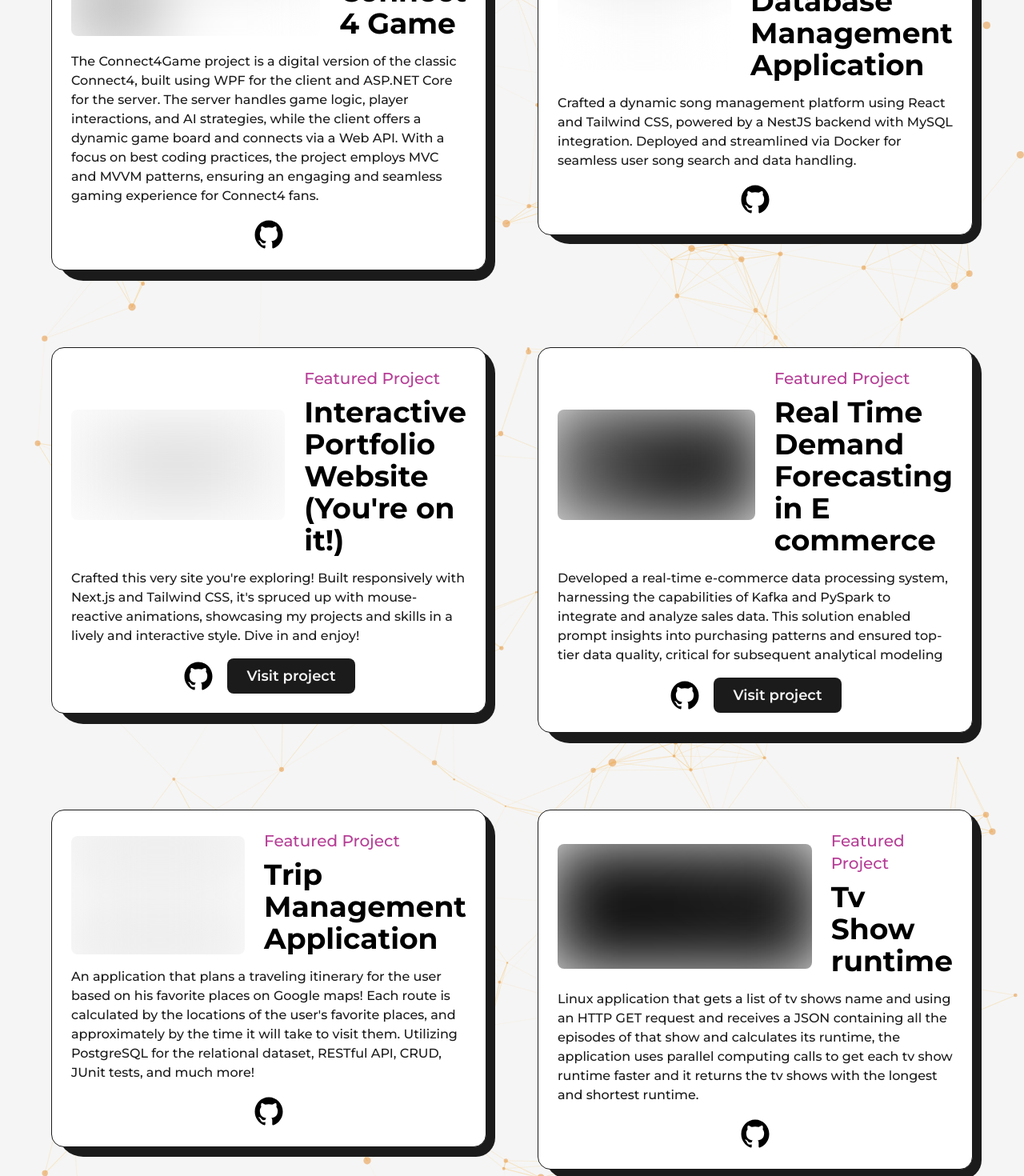
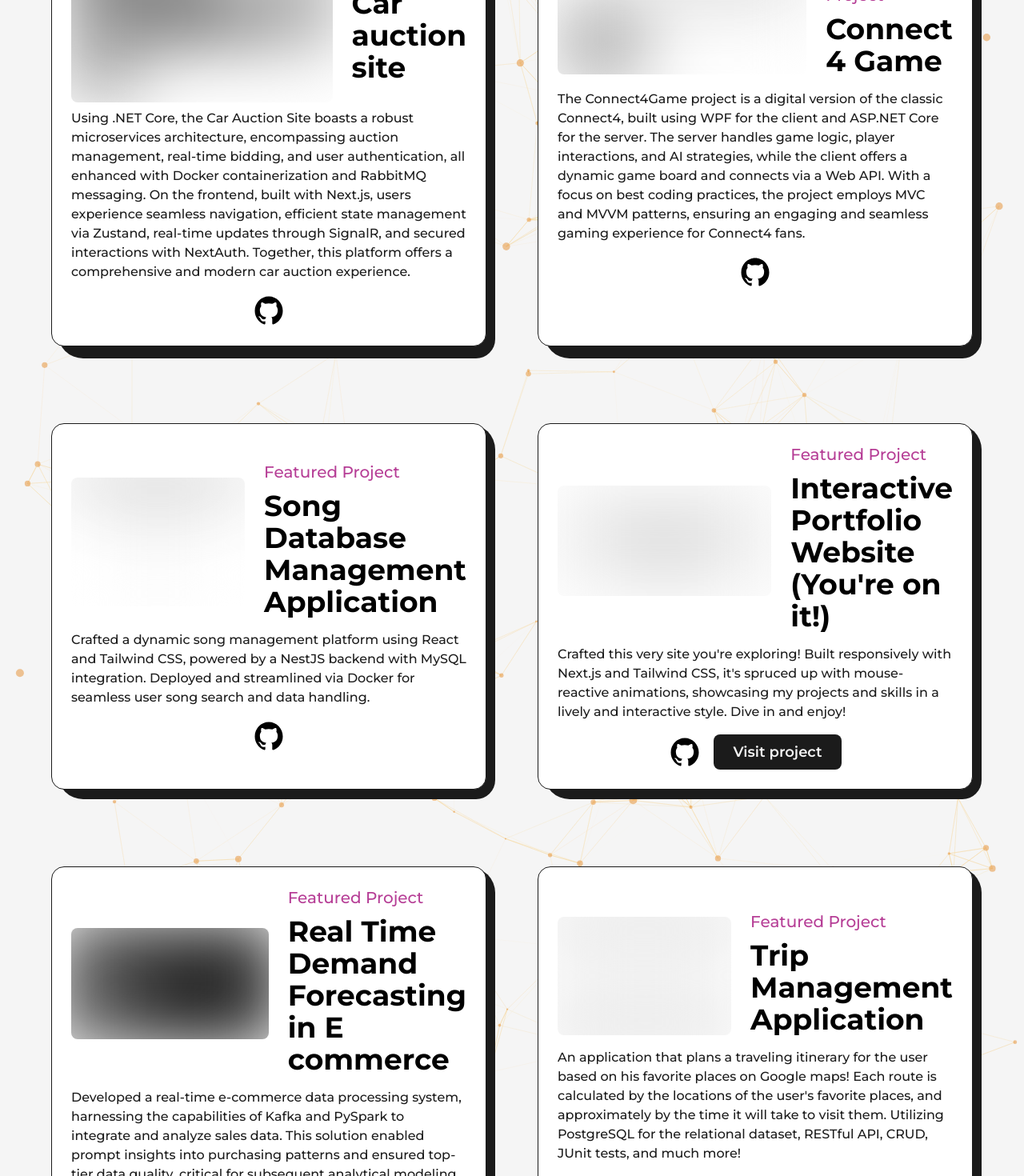
Before and after one commit to idanHur/idanhur.github.io, a Next.js app: page /projects in a window 1280 px wide. Shown: the part 440-1910 px from the top of the page at 80% size. Built offline with nearby package versions, Linux system fonts and the light colour scheme.

Commit message:
Added car auction project description

```diff
--- a/src/pages/projects.js
+++ b/src/pages/projects.js
@@ -4,6 +4,7 @@
 import Head from 'next/head'
 import Link from 'next/link'
 import React, { useState } from 'react'
+import carAuctionImg from "../../public/images/projects/carAuction.png"
 import project1 from "../../public/images/projects/Connect4.jpg"
 import project2 from "../../public/images/projects/song-db-management.jpg"
 import project3 from "../../public/images/projects/ProtfolioWebsite.jpg"
@@ -21,7 +22,7 @@
     const FramerImage = motion(Image);
 
     return(
-        <article className='w-full flex flex-col items-center justify-center
+        <article className='w-full flex flex-grow flex-col items-center justify-center
         rounded-2xl border border-solid border-dark bg-white relative rounded-br-2xl p-6
         dark:bg-dark dark:text-light dark:border-light'>
         <div className='absolute top-0 -right-3 -z-10 w-[101%] h-[103%] rounded-[2rem]
@@ -83,7 +84,17 @@
             <Layout>
                 <AnimatedText className="!text-4xl lg:!text-6xl mb-8 md:mb-16 " text="Crafted with Passion: A Tour of My Technological Triumphs."/>
                 <div className='grid grid-cols-1 md:grid-cols-6 lg:grid-cols-12 gap-24 gap-x-6 md:gap-y-24 lg:gap-x-8 xl:gap-x-16'>
-                    <div className='col-span-1 md:col-span-3 lg:col-span-6'>
+
+                    <div className='col-span-1 md:col-span-3 lg:col-span-6 flex flex-col'>
+                        <FeaturedProject
+                            title={`${projectsStrings.carAuctionTitle}`}
+                            summary={`${projectsStrings.carAuctionSummary}`}
+                            img= {carAuctionImg}
+                            github={`${projectsStrings.carAuctionGithub}`}
+                            type="Featured Project "
+                        />
+                    </div>
+                    <div className='col-span-1 md:col-span-3 lg:col-span-6 flex flex-col'>
                         <FeaturedProject
                             title={`${projectsStrings.connect4Title}`}
                             summary={`${projectsStrings.connect4Summary}`}
@@ -92,7 +103,7 @@
                             type="Featured Project "
                         />
                     </div>
-                    <div className='col-span-1 md:col-span-3 lg:col-span-6'>
+                    <div className='col-span-1 md:col-span-3 lg:col-span-6 flex flex-col'>
                         <FeaturedProject
                                 title={`${projectsStrings.songDatabaseTitle}`}
                                 summary={`${projectsStrings.songDatabaseSummary}`}
@@ -101,7 +112,7 @@
                                 type="Featured Project "
                         />
                     </div>
-                    <div className='col-span-1 md:col-span-3 lg:col-span-6'>
+                    <div className='col-span-1 md:col-span-3 lg:col-span-6 flex flex-col'>
                         <FeaturedProject
                                 title={`${projectsStrings.portfolioWebsiteTitle}`}
                                 summary={`${projectsStrings.portfolioWebsiteSummary}`}
@@ -111,7 +122,7 @@
                                 type="Featured Project "
                         />
                     </div>
-                    <div className='col-span-1 md:col-span-3 lg:col-span-6'>
+                    <div className='col-span-1 md:col-span-3 lg:col-span-6 flex flex-col'>
                         <FeaturedProject
                                 title={`${projectsStrings.demandForecastingTitle}`}
                                 summary={`${projectsStrings.demandForecastingSummary}`}
@@ -121,7 +132,7 @@
                                 type="Featured Project "
                         />
                     </div>
-                    <div className='col-span-1 md:col-span-3 lg:col-span-6'>
+                    <div className='col-span-1 md:col-span-3 lg:col-span-6 flex flex-col'>
                         <FeaturedProject
                                 title={`${projectsStrings.tripManagementTitle}`}
                                 summary={`${projectsStrings.tripManagementSummary}`}
@@ -130,7 +141,7 @@
                                 type="Featured Project "
                         />
                     </div>
-                    <div className='col-span-1 md:col-span-3 lg:col-span-6'>
+                    <div className='col-span-1 md:col-span-3 lg:col-span-6 flex flex-col'>
                         <FeaturedProject
                                 title={`${projectsStrings.showRuntimeTitle}`}
                                 summary={`${projectsStrings.showRuntimeSummary}`}
@@ -140,7 +151,7 @@
                         />
                     </div>
 
-                    <div className='col-span-1 md:col-span-3 lg:col-span-6'>
+                    <div className='col-span-1 md:col-span-3 lg:col-span-6 flex flex-col'>
                         <FeaturedProject
                                 title={`${projectsStrings.titanicTitle}`}
                                 summary={`${projectsStrings.titanicSummary}`}
@@ -150,6 +161,7 @@
                                 type="Featured Project "
                         />
                     </div>
+
                     <div className='col-span-1 md:col-span-6 lg:col-span-12'>
                     </div>
 
--- a/src/strings.js
+++ b/src/strings.js
@@ -62,9 +62,17 @@
 export const titanicGithub = `https://github.com/idanHur/Titanic/blob/main/Titanic_1.ipynb`;
 export const titanicLink = `https://www.kaggle.com/competitions/titanic/data`;
 
+export const carAuctionTitle = "Car auction site";
+export const carAuctionSummary = `Using .NET Core, the Car Auction Site boasts a robust microservices architecture, encompassing auction management,
+    real-time bidding, and user authentication, all enhanced with Docker containerization and RabbitMQ messaging. On the frontend, built with Next.js,
+    users experience seamless navigation, efficient state management via Zustand, real-time updates through SignalR, and secured interactions with NextAuth. Together,
+    this platform offers a comprehensive and modern car auction experience.`;
+export const carAuctionGithub = `https://github.com/idanHur/Car-Auction-Site`;
+
+
 export const projectsStrings  = {connect4Title, connect4Summary, connect4Github, songDatabaseTitle, songDatabaseSummary, songDatabaseGithub, portfolioWebsiteTitle, portfolioWebsiteSummary, portfolioWebsiteGithub, portfolioWebsiteLink,
     demandForecastingTitle, demandForecastingSummary, demandForecastingGithub, demandForecastingLink, tripManagementTitle, tripManagementSummary, tripManagementGithub,
-    showRuntimeTitle, showRuntimeSummary, showRuntimeGithub, titanicTitle, titanicSummary, titanicGithub, titanicLink};
+    showRuntimeTitle, showRuntimeSummary, showRuntimeGithub, titanicTitle, titanicSummary, titanicGithub, titanicLink, carAuctionTitle, carAuctionSummary, carAuctionGithub};
 
 
 
```
Also changed, not shown: public/images/projects/carAuction.png (added).
